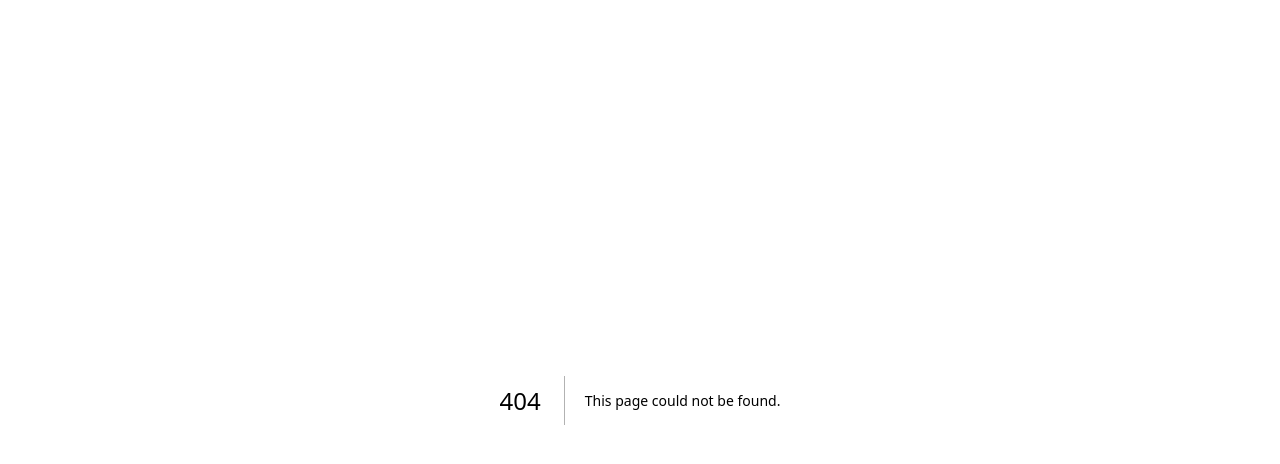
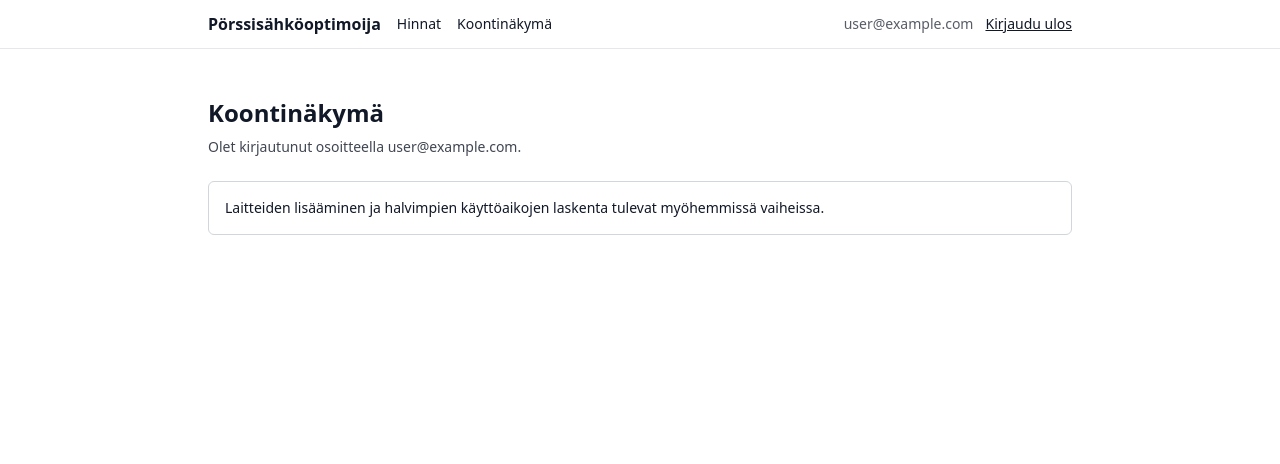
Before and after one commit to tmz1dka/porssisahko, a Next.js app: page /dashboard in a window 1280 px wide. Before the commit this address had no page. Shown: the top 464 px of the page. Built offline with nearby package versions, Linux system fonts and the light colour scheme; no server answers; sample sign-in values are in the browser's storage.

Commit message:
feat: lisää yläpalkki ja koontinäkymän pohja

```diff
--- /dev/null
+++ b/src/app/dashboard/page.tsx
@@ -0,0 +1,33 @@
+// Koontinäkymä (/dashboard). Vaatii kirjautumisen. Tässä vaiheessa sivu
+// kertoo vain, kuka on kirjautuneena. Laitteet ja halvimmat käyttöajat
+// tulevat vaiheissa 8 ja 9.
+import type { Metadata } from "next";
+import { redirect } from "next/navigation";
+import { auth } from "@/lib/auth";
+
+export const metadata: Metadata = {
+  title: "Koontinäkymä – Pörssisähköoptimoija",
+};
+
+export default async function KoontinakymaPage() {
+  // Tarkistus tehdään palvelimella. Vaiheessa 6 lisätään tämän rinnalle
+  // middleware, joka ohjaa kirjautumattoman pois jo ennen sivun rakentamista.
+  const istunto = await auth();
+
+  if (!istunto?.user) {
+    redirect("/login");
+  }
+
+  return (
+    <main className="mx-auto max-w-4xl px-4 py-12">
+      <h1 className="text-2xl font-bold">Koontinäkymä</h1>
+      <p className="mt-2 text-sm opacity-80">
+        Olet kirjautunut osoitteella {istunto.user.email}.
+      </p>
+      <p className="mt-6 rounded-md border border-gray-300 p-4 text-sm dark:border-gray-700">
+        Laitteiden lisääminen ja halvimpien käyttöaikojen laskenta tulevat
+        myöhemmissä vaiheissa.
+      </p>
+    </main>
+  );
+}
--- a/src/app/layout.tsx
+++ b/src/app/layout.tsx
@@ -1,6 +1,7 @@
 // Sovelluksen uloin kehys: tämä tiedosto ympäröi kaikki sivut
 // (kieliasetus, yhteiset tyylit ja selaimen välilehden otsikko).
 import type { Metadata } from "next";
+import { Navigaatio } from "@/components/Navigaatio";
 import "./globals.css";
 
 export const metadata: Metadata = {
@@ -14,7 +15,10 @@ export default function RootLayout({
 }: Readonly<{ children: React.ReactNode }>) {
   return (
     <html lang="fi">
-      <body className="min-h-screen antialiased">{children}</body>
+      <body className="min-h-screen antialiased">
+        <Navigaatio />
+        {children}
+      </body>
     </html>
   );
 }
--- /dev/null
+++ b/src/components/Navigaatio.tsx
@@ -0,0 +1,54 @@
+// Sivuston yläpalkki. Tämä on palvelinkomponentti, joten se voi lukea
+// istunnon suoraan: kirjautuneelle näytetään eri linkit kuin vierailijalle.
+import Link from "next/link";
+import { auth } from "@/lib/auth";
+import { kirjauduUlos } from "@/app/login/actions";
+
+export async function Navigaatio() {
+  const istunto = await auth();
+  const kirjautunut = Boolean(istunto?.user);
+
+  return (
+    <header className="border-b border-gray-200 dark:border-gray-800">
+      <nav className="mx-auto flex max-w-4xl flex-wrap items-center gap-x-4 gap-y-2 px-4 py-3">
+        <Link href="/" className="font-semibold">
+          Pörssisähköoptimoija
+        </Link>
+
+        <Link href="/prices" className="text-sm hover:underline">
+          Hinnat
+        </Link>
+
+        {kirjautunut ? (
+          <>
+            <Link href="/dashboard" className="text-sm hover:underline">
+              Koontinäkymä
+            </Link>
+
+            {/* Uloskirjautuminen on lomake eikä linkki, koska se muuttaa
+                tilaa. Linkkiä voisi myös kutsua vahingossa esimerkiksi
+                selaimen esilataus, lomaketta ei. */}
+            <form action={kirjauduUlos} className="ml-auto flex items-center gap-3">
+              <span className="text-sm opacity-70">{istunto?.user.email}</span>
+              <button type="submit" className="text-sm underline">
+                Kirjaudu ulos
+              </button>
+            </form>
+          </>
+        ) : (
+          <div className="ml-auto flex items-center gap-4">
+            <Link href="/login" className="text-sm hover:underline">
+              Kirjaudu
+            </Link>
+            <Link
+              href="/register"
+              className="rounded-md bg-blue-600 px-3 py-1.5 text-sm font-medium text-white hover:bg-blue-700"
+            >
+              Luo tunnus
+            </Link>
+          </div>
+        )}
+      </nav>
+    </header>
+  );
+}
```
